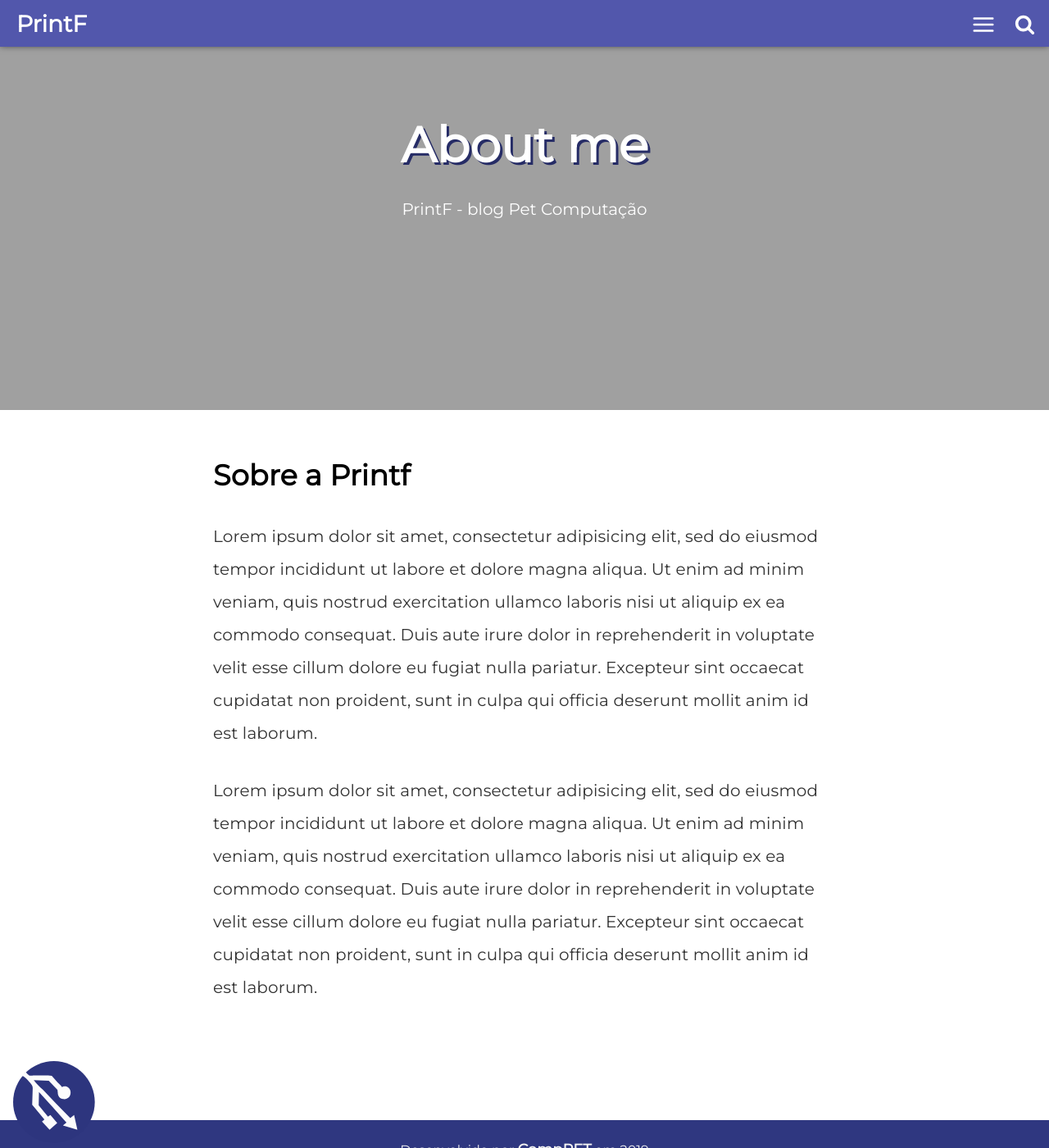
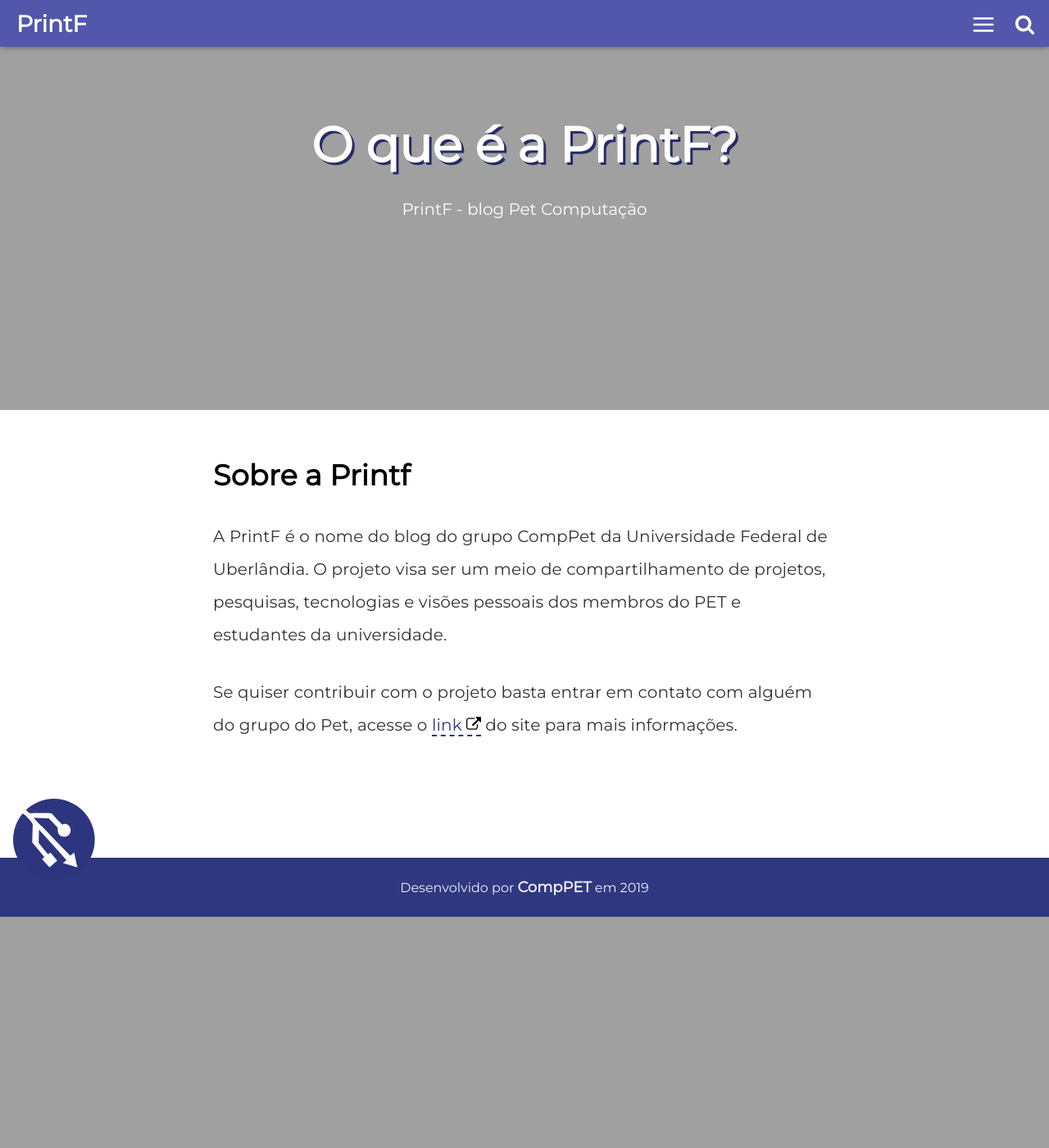
Before and after one commit to comppet/PrintF, a Jekyll site: the page built from about.html, in a window 1280 px wide and 1400 px high. Shown: the whole window at 82% size. Built offline with Jekyll 4.4.1, drawn with Linux system fonts in a browser that asks for light colours.

Commit message:
Update from Forestry.io comppet.ufu@gmail.com updated about.html

```diff
--- a/about.html
+++ b/about.html
@@ -1,23 +1,16 @@
 ---
 layout: minimal
-title: About me
+title: O que é a PrintF?
 permalink: "/about/index.html"
 description: PrintF - blog Pet Computação
 
 ---
 <h2>Sobre a Printf</h2>
 
-<p>Lorem ipsum dolor sit amet, consectetur adipisicing elit, sed do eiusmod
-	tempor incididunt ut labore et dolore magna aliqua. Ut enim ad minim veniam,
-	quis nostrud exercitation ullamco laboris nisi ut aliquip ex ea commodo
-	consequat. Duis aute irure dolor in reprehenderit in voluptate velit esse
-	cillum dolore eu fugiat nulla pariatur. Excepteur sint occaecat cupidatat non
-	proident, sunt in culpa qui officia deserunt mollit anim id est laborum.</p>
+<p>
+A PrintF é o nome do blog do grupo CompPet da Universidade Federal de Uberlândia. O projeto visa ser um meio de compartilhamento de projetos, pesquisas, tecnologias e visões pessoais dos membros do PET e estudantes da universidade.
+</p>
 
-
-<p>Lorem ipsum dolor sit amet, consectetur adipisicing elit, sed do eiusmod
-	tempor incididunt ut labore et dolore magna aliqua. Ut enim ad minim veniam,
-	quis nostrud exercitation ullamco laboris nisi ut aliquip ex ea commodo
-	consequat. Duis aute irure dolor in reprehenderit in voluptate velit esse
-	cillum dolore eu fugiat nulla pariatur. Excepteur sint occaecat cupidatat non
-	proident, sunt in culpa qui officia deserunt mollit anim id est laborum.</p>
+<p>
+Se quiser contribuir com o projeto basta entrar em contato com alguém do grupo do Pet, acesse o <a href="https://www.comppet.ufu.br/" target="_BLANK">link</a> do site para mais informações.
+</p>
```
